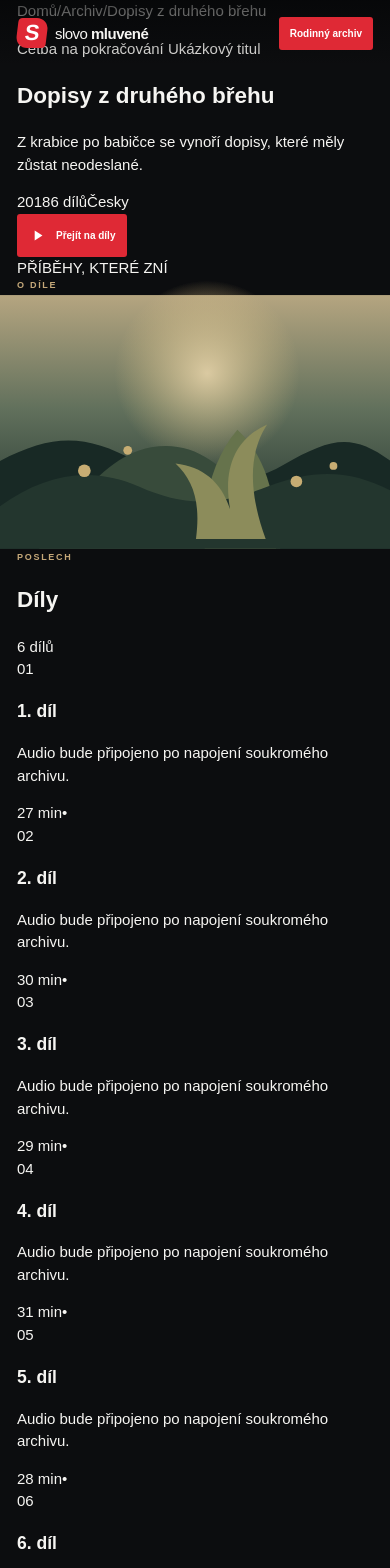
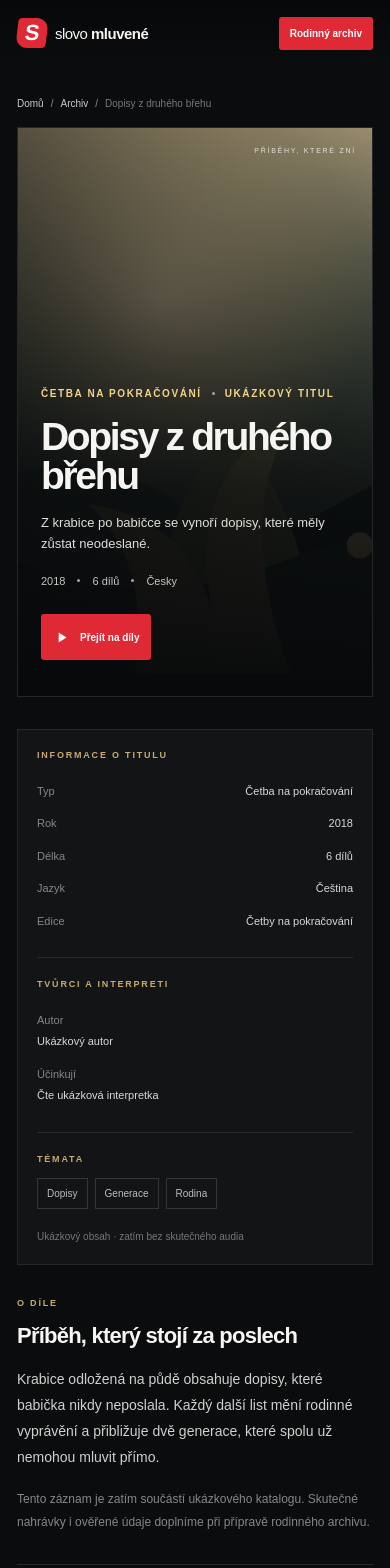
Before and after one commit to ludvikjesensky-cmd/slovo-mluvene-v1, a Next.js app: page /tituly/dopisy in a window 390 px wide. Shown: the top 1568 px of the page. Built offline with nearby package versions, Linux system fonts and the light colour scheme.

Commit message:
Add responsive visual system for full title pages

```diff
--- a/app/globals.css
+++ b/app/globals.css
@@ -182,3 +182,84 @@ button:focus-visible,a:focus-visible,input:focus-visible{outline:2px solid #f1c4
 .hero-title-link{padding:0;border:0;background:none;color:inherit;font:inherit;letter-spacing:inherit;text-align:left;cursor:pointer}
 .hero-title-link:focus-visible,.hero-image-link:focus-visible{outline:3px solid var(--accent,#e51f2a);outline-offset:5px}
 .hero-content{pointer-events:none}.hero-title-link,.hero-actions,.hero-pagination{pointer-events:auto}
+
+/* Standalone title pages */
+.detail-page{min-height:100vh;background:#0b0c0e}
+.detail-wrap{padding-top:104px}
+.detail-breadcrumbs{display:flex;align-items:center;gap:10px;padding:12px 0 20px;color:#8d8f92;font-size:12px}
+.detail-breadcrumbs a{color:#c9cacc;text-decoration:none;transition:color .2s}
+.detail-breadcrumbs a:hover{color:#fff}
+.detail-breadcrumbs span[aria-current=page]{max-width:45vw;overflow:hidden;text-overflow:ellipsis;white-space:nowrap;color:#76797d}
+.work-hero{position:relative;isolation:isolate;min-height:490px;overflow:hidden;border:1px solid #25272a;background:#141517}
+.work-hero-image{z-index:-2;object-fit:cover;object-position:center 42%}
+.work-hero-shade{position:absolute;z-index:-1;inset:0;background:linear-gradient(90deg,rgba(7,8,10,.97) 0%,rgba(7,8,10,.85) 38%,rgba(7,8,10,.35) 76%,rgba(7,8,10,.1) 100%),linear-gradient(0deg,rgba(7,8,10,.76),transparent 55%)}
+.work-hero-copy{position:relative;max-width:650px;padding:66px 58px 54px}
+.work-kicker{display:flex;align-items:center;gap:10px;margin:0 0 17px;color:#f0d48c;font-size:10px;font-weight:700;letter-spacing:.16em;text-transform:uppercase}
+.work-kicker i,.work-hero-meta i{width:3px;height:3px;border-radius:50%;background:#a4a5a6}
+.work-hero h1{margin:0 0 18px;font-size:clamp(42px,6vw,72px);line-height:.98;letter-spacing:-.06em}
+.work-hero-description{max-width:550px;margin:0;color:#dededb;font-size:16px;line-height:1.7}
+.work-hero-meta{display:flex;align-items:center;gap:12px;margin:18px 0 25px;color:#c5c5c2;font-size:13px}
+.work-hero-copy .button{min-height:46px;text-decoration:none}
+.work-art-caption{position:absolute;right:25px;bottom:20px;color:#e5e1d8;font-size:9px;letter-spacing:.25em}
+.work-detail-grid{display:grid;grid-template-columns:minmax(0,1fr) 300px;gap:52px;padding:42px 0 20px}
+.work-main-column{min-width:0}
+.detail-section{padding:0 0 42px;margin:0 0 38px;border-bottom:1px solid #292a2c}
+.detail-section .section-kicker,.work-facts .section-kicker,.work-themes .section-kicker{margin:0 0 12px;color:#c6ab74;font-size:9px;font-weight:700;letter-spacing:.2em}
+.detail-section h2{margin:0;font-size:26px;line-height:1.2;letter-spacing:-.035em}
+.work-long-description{max-width:760px;margin:18px 0 0;color:#d0d0ce;font-size:15px;line-height:1.85}
+.work-long-description.muted{color:#85878a;font-size:12px}
+.detail-section-heading{display:flex;justify-content:space-between;align-items:end;gap:20px;margin-bottom:18px}
+.detail-section-heading>span{padding-bottom:4px;color:#898b8e;font-size:12px}
+.work-episode-list{border-top:1px solid #292a2c}
+.work-episode{display:grid;grid-template-columns:40px minmax(0,1fr) auto 12px;align-items:center;gap:15px;min-height:76px;border-bottom:1px solid #292a2c}
+.episode-number{color:#777a7d;font-size:12px;font-variant-numeric:tabular-nums}
+.episode-copy h3{margin:0;color:#e4e4e2;font-size:14px;font-weight:600}
+.episode-copy p{margin:5px 0 0;color:#777a7d;font-size:11px}
+.episode-duration{color:#b1b2b3;font-size:12px}
+.episode-unavailable{width:7px;height:7px;border-radius:50%;background:#8a754e;font-size:0}
+.related-titles{display:grid;grid-template-columns:repeat(2,minmax(0,1fr));gap:14px}
+.related-title{display:grid;grid-template-columns:88px 1fr;grid-template-rows:auto auto auto;column-gap:14px;align-content:center;color:inherit;text-decoration:none}
+.related-cover{position:relative;grid-row:1/4;overflow:hidden;aspect-ratio:1;background:#18191b}
+.related-cover img{object-fit:cover;transition:transform .3s}
+.related-title:hover .related-cover img{transform:scale(1.05)}
+.related-type,.related-meta{color:#8c8e90;font-size:10px}
+.related-title strong{padding:4px 0;color:#ececea;font-size:13px}
+.related-section .view-all{text-decoration:none}
+.work-sidebar{align-self:start;position:sticky;top:90px;padding:23px;background:#131416;border:1px solid #25272a}
+.work-facts{padding-bottom:20px;margin-bottom:20px;border-bottom:1px solid #292a2c}
+.work-facts dl{margin:0}
+.work-facts dl>div{display:grid;grid-template-columns:80px minmax(0,1fr);gap:10px;padding:8px 0}
+.work-facts dt{color:#85878a;font-size:11px}
+.work-facts dd{margin:0;color:#d8d8d6;font-size:11px;text-align:right}
+.credits-facts dl>div{display:block}
+.credits-facts dd{padding-top:5px;text-align:left}
+.work-themes>div{display:flex;flex-wrap:wrap;gap:7px}
+.work-themes>div span{padding:7px 9px;border:1px solid #333538;color:#bcbdbd;font-size:10px}
+.detail-demo-note{margin:20px 0 0;color:#747679;font-size:10px;line-height:1.6}
+.detail-footer{margin-top:10px;padding:25px 0 35px;border-top:1px solid #292a2c}
+.detail-footer>a{color:#a9aaac;font-size:12px;text-decoration:none}
+@media(max-width:850px){.work-detail-grid{grid-template-columns:minmax(0,1fr) 250px;gap:25px}.work-hero-copy{padding:58px 38px}.work-sidebar{padding:18px}}
+@media(max-width:680px){
+.detail-wrap{width:calc(100% - 34px);padding-top:86px;padding-bottom:64px}
+.detail-breadcrumbs{gap:7px;padding:10px 0 16px;font-size:10px}
+.work-hero{min-height:570px}
+.work-hero-image{object-position:62% center}
+.work-hero-shade{background:linear-gradient(0deg,rgba(7,8,10,.98) 0%,rgba(7,8,10,.84) 36%,rgba(7,8,10,.16) 100%),linear-gradient(90deg,rgba(7,8,10,.45),transparent)}
+.work-hero-copy{position:absolute;right:0;bottom:0;left:0;padding:34px 23px 36px}
+.work-hero h1{font-size:clamp(39px,10vw,57px)}
+.work-hero-description{font-size:13px;line-height:1.6}
+.work-hero-meta{font-size:11px}
+.work-art-caption{right:16px;top:18px;bottom:auto;font-size:7px}
+.work-detail-grid{grid-template-columns:1fr;gap:0;padding-top:32px}
+.work-sidebar{position:static;grid-row:1;padding:19px;margin-bottom:32px}
+.work-facts dl>div{grid-template-columns:90px 1fr}
+.detail-section{padding-bottom:31px;margin-bottom:30px}
+.detail-section h2{font-size:22px}
+.work-long-description{font-size:14px}
+.work-episode{grid-template-columns:28px minmax(0,1fr) auto 8px;gap:10px;min-height:73px}
+.episode-copy h3{font-size:12px}
+.episode-copy p{font-size:9px;line-height:1.4}
+.episode-duration{font-size:10px}
+.related-titles{grid-template-columns:1fr}
+.related-title{grid-template-columns:76px 1fr}
+}
```
